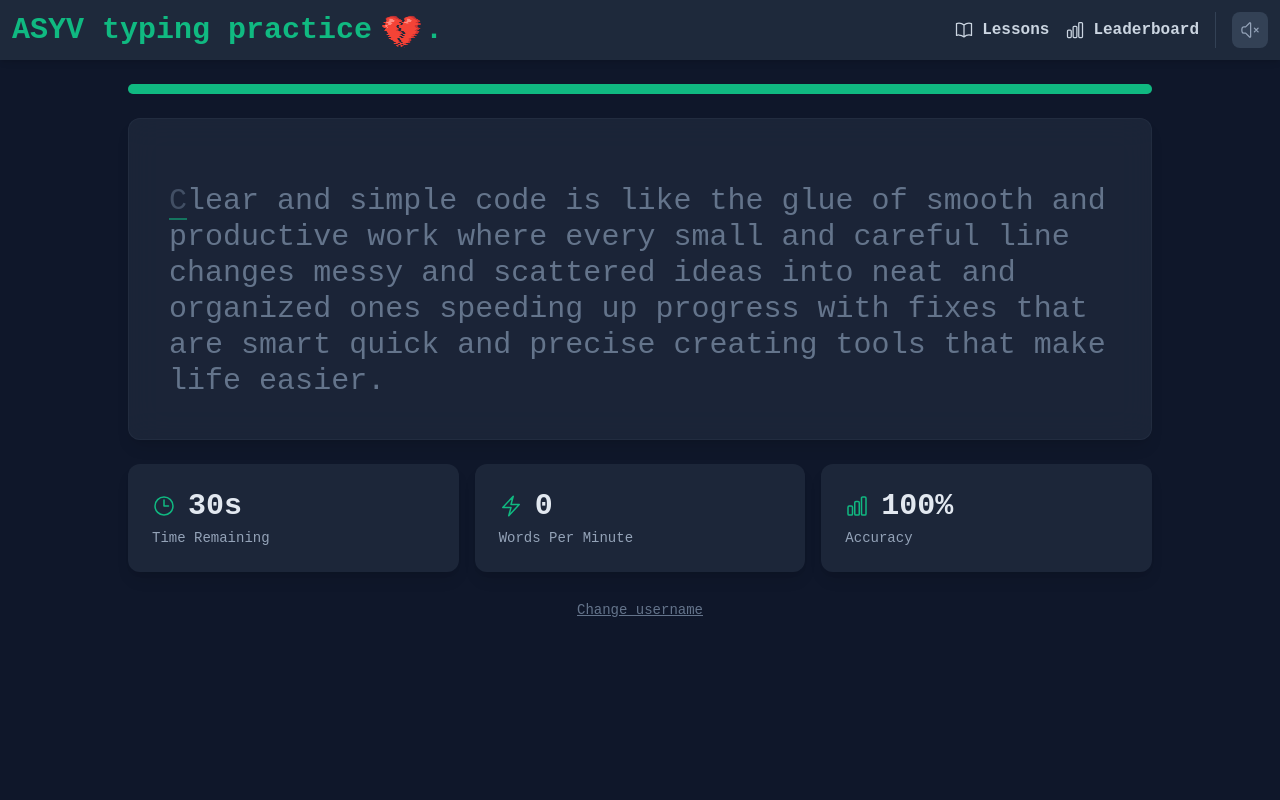
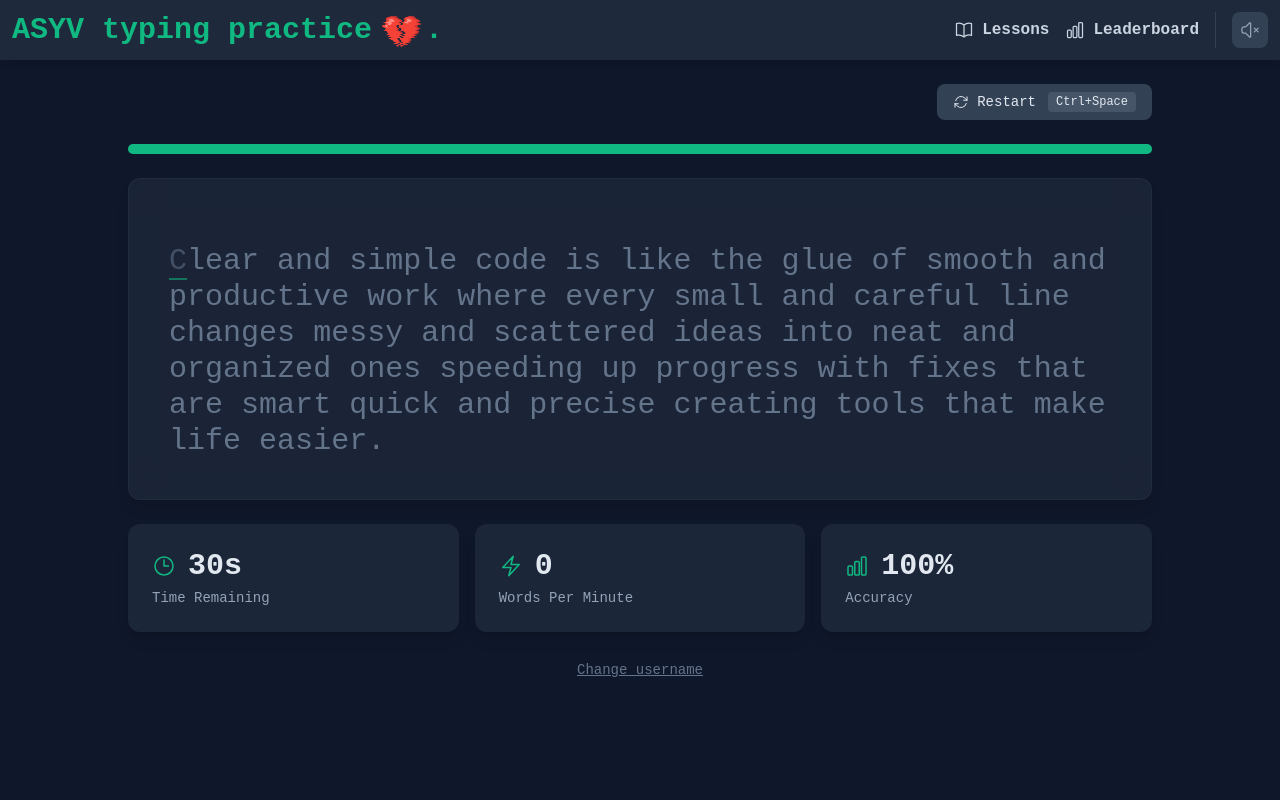
Before and after one commit to konniemavibes/typist-, a Next.js app: page / in a window 1280 px wide. Both pictures are taken after typing "Sample" into the empty fields and a click on the button "Start typing". Shown: the top 800 px of the page. Built offline with nearby package versions, Linux system fonts and the light colour scheme.

Commit message:
production commit

```diff
--- a/app/components/TypingTest.jsx
+++ b/app/components/TypingTest.jsx
@@ -110,6 +110,21 @@ export default function ProfessionalTypingLab() {
     if (inputRef.current) inputRef.current.focus();
   }, [generateSentence, stats.initialTime]);
 
+  // Keyboard shortcut: Ctrl+Space to restart
+  useEffect(() => {
+    const handleKeyDown = (e) => {
+      if (e.ctrlKey && e.code === 'Space') {
+        e.preventDefault();
+        if (gameState === 'playing' || gameState === 'results') {
+          startGame();
+        }
+      }
+    };
+
+    window.addEventListener('keydown', handleKeyDown);
+    return () => window.removeEventListener('keydown', handleKeyDown);
+  }, [gameState, startGame]);
+
   useEffect(() => {
     if (gameState === 'playing' && !sentence) {
       setSentence(generateSentence());
@@ -135,9 +150,7 @@ export default function ProfessionalTypingLab() {
     audioRef.current?.play();
 
     const timeElapsed = (Date.now() - startTimeRef.current) / 1000;
-    //wpm calculation by app of typing asyv I've increased it by 50%=1.5 for final
     const finalWpm = Math.round((correctCharsRef.current / 5) / (timeElapsed / 60));
-    // Dividing by 4 instead of 5 increases WPM by 25%
     const finalAccuracy = totalCharsTypedRef.current > 0
       ? Math.round((correctCharsRef.current / totalCharsTypedRef.current) * 100)
       : 100;
@@ -217,7 +230,7 @@ export default function ProfessionalTypingLab() {
     const timeElapsed = timerStartedRef.current
       ? (Date.now() - startTimeRef.current) / 1000
       : 0;
-//function of wpm creation in the app i can manipulate here.
+
     const netWpm = Math.round(
       timeElapsed > 0 ? (correctCharsRef.current / 5 / (timeElapsed / 60)) : 0
     );
@@ -231,12 +244,7 @@ export default function ProfessionalTypingLab() {
       wpm: netWpm,
       accuracy
     }));
-//end game if user is done with the sentence but all sentence is correct.
-    //if (newInput === sentence && !hasSubmittedRef.current) {
-     // endGame();
-   // }
 
-  //endgame whether the snetence are correct or not that do not matter here on this condition.
     if (newInput.length >= sentence.length && !hasSubmittedRef.current) {
       endGame();
     }
@@ -322,6 +330,19 @@ export default function ProfessionalTypingLab() {
 
         {gameState === "playing" && (
           <div className="space-y-6 animate-fade-in max-w-5xl mx-auto">
+            {/* Restart Button with Shortcut Hint */}
+            <div className="flex justify-end mb-2">
+              <button
+                onClick={startGame}
+                className="flex items-center gap-2 px-4 py-2 bg-slate-700 hover:bg-slate-600 text-slate-200 rounded-lg font-mono text-sm transition-all"
+                title="Restart (Ctrl+Space)"
+              >
+                <ArrowPathIcon className="w-4 h-4" />
+                Restart
+                <span className="ml-1 px-2 py-0.5 bg-slate-600 rounded text-xs">Ctrl+Space</span>
+              </button>
+            </div>
+
             {/* Progress Bar */}
             <div className="w-full bg-slate-700/50 rounded-full h-2.5 mb-4">
               <div
@@ -421,7 +442,7 @@ export default function ProfessionalTypingLab() {
             )}
           </div>
         )}
-{/* Result Screen for the test */}
+
         {gameState === "results" && (
           <div className="animate-slide-up max-w-4xl mx-auto font-mono">
             <div className={`${theme === 'dark' ? 'bg-slate-800/90' : 'bg-white/90'} backdrop-blur-lg rounded-xl p-8 md:p-10 border ${theme === 'dark' ? 'border-slate-700/30' : 'border-slate-200/70'} shadow-xl`}>
@@ -433,7 +454,6 @@ export default function ProfessionalTypingLab() {
                   Great job on completing the typing test!
                 </p>
               </div>
-              {/*design not good for result fetch*/}
 
               <div className="grid grid-cols-2 md:grid-cols-3 gap-10 mb-10 ml-40">
                 <StatPanel
@@ -449,17 +469,6 @@ export default function ProfessionalTypingLab() {
                   color="text-emerald-500"
                   unit="%"
                 />
-
-                {/*my raw mpm of mine edits
-
-
-                <StatPanel
-                  value={stats.rawWpm}
-                  label="Accuracy Rate"
-                  icon={<ChartBarIcon className="w-7 h-7" />}
-                  color="text-emerald-500"
-                */}
-
               </div>
 
               <div className="flex justify-center gap-6">
@@ -470,6 +479,7 @@ export default function ProfessionalTypingLab() {
                   className="text-lg px-8 py-4"
                 >
                   Try Again
+                  <span className="ml-2 px-2 py-0.5 bg-emerald-600 rounded text-xs">Ctrl+Space</span>
                 </ActionButton>
                 <ActionButton
                   onClick={resetUsername}
```
